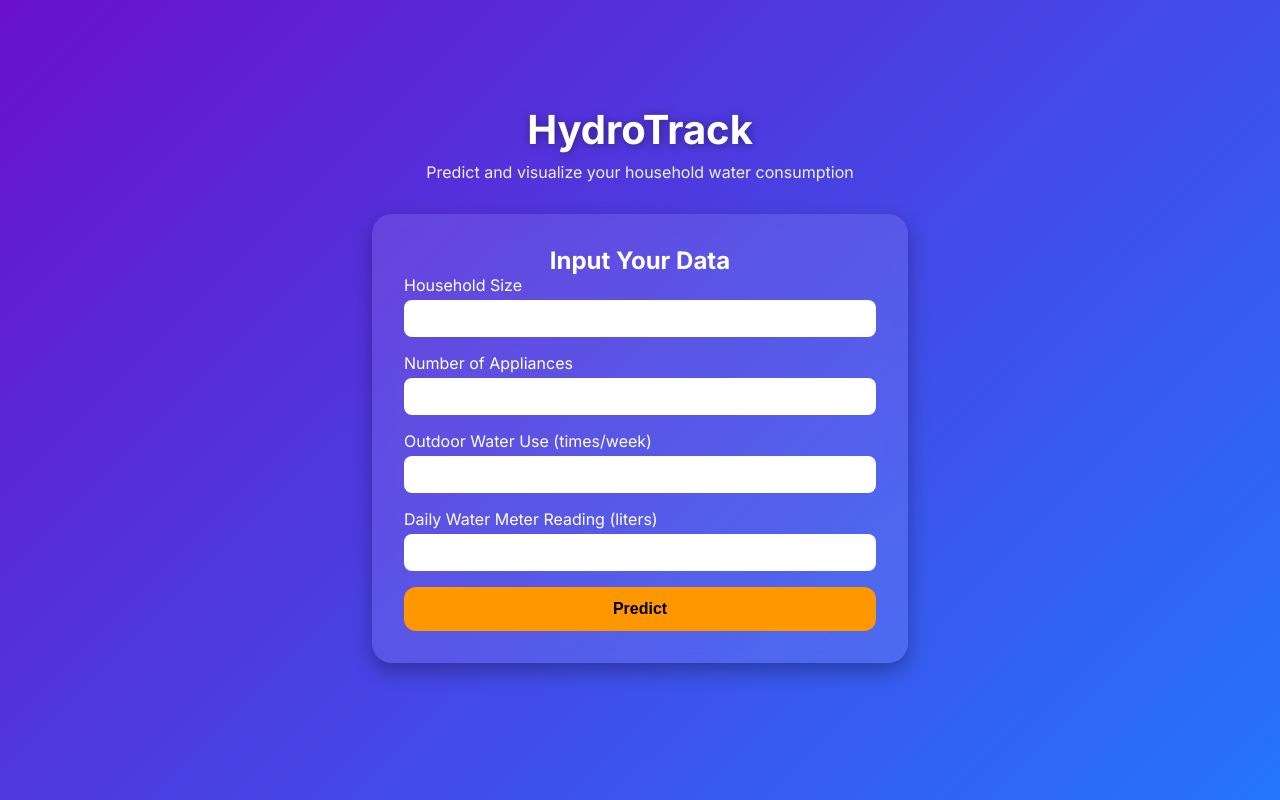
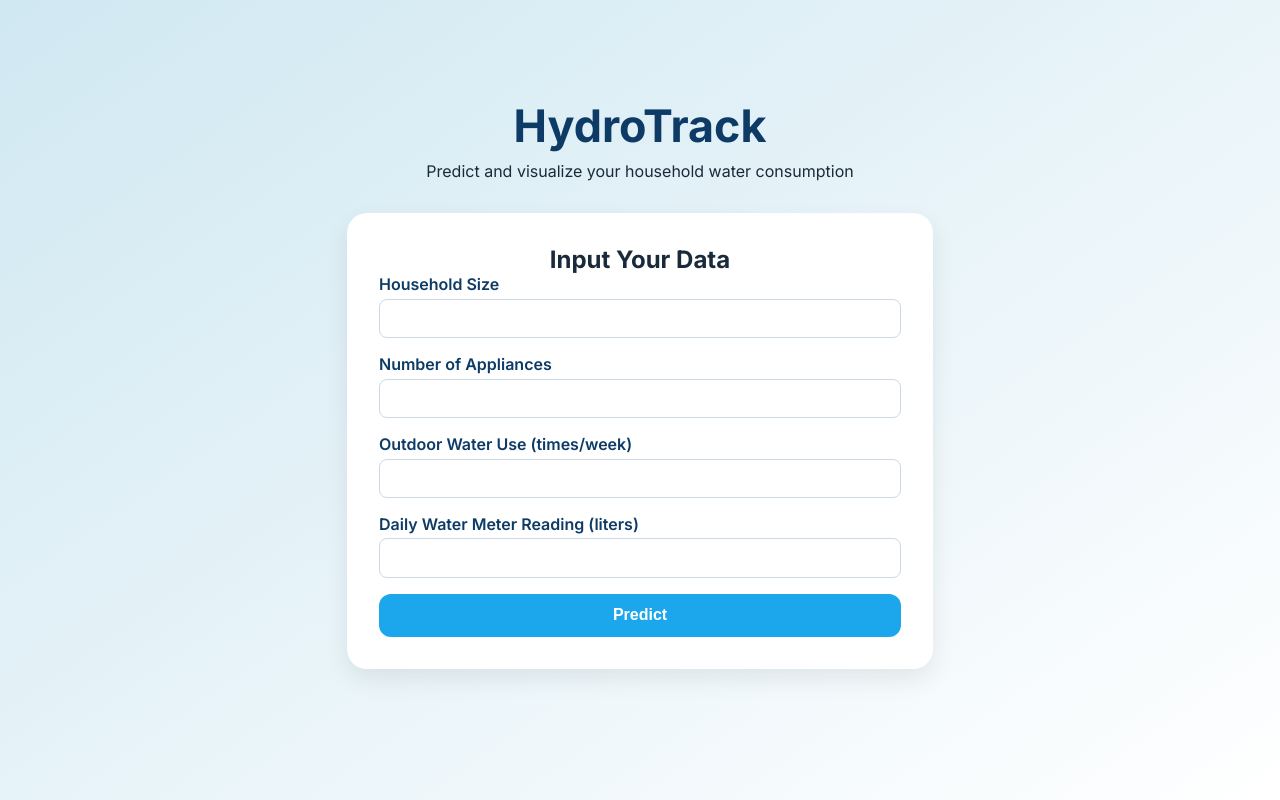
Before and after one commit to jiankarlocallejas-cpu/Hydrotrack, a plain HTML site: page frontend/index.html in a window 1280 px wide. Drawn offline with Linux system fonts and the light colour scheme.

Commit message:
Update style.css

```diff
--- a/frontend/style.css
+++ b/frontend/style.css
@@ -1,5 +1,4 @@
-/* L+Ratio */
-/* Fonts & Resets */
+/* Fonts & Reset */
 * {
   box-sizing: border-box;
   margin: 0;
@@ -8,8 +7,8 @@
 
 body {
   font-family: 'Inter', sans-serif;
-  background: linear-gradient(135deg, #6a11cb, #2575fc);
-  color: #fff;
+  background: linear-gradient(145deg, #d0e8f2, #ffffff);
+  color: #1a2a3a;
   display: flex;
   justify-content: center;
   align-items: center;
@@ -19,41 +18,40 @@ body {
 /* Container */
 .app-container {
   width: 95%;
-  max-width: 600px;
+  max-width: 650px;
   text-align: center;
   padding: 2rem;
 }
 
 /* Header */
 header h1 {
-  font-size: 2.5rem;
+  font-size: 2.8rem;
   font-weight: 700;
   margin-bottom: 0.5rem;
-  text-shadow: 1px 1px 10px rgba(0,0,0,0.4);
+  color: #0d3b66;
   animation: fadeDown 1s ease forwards;
 }
 
 header p {
   margin-bottom: 2rem;
   font-weight: 500;
-  color: #f0f0f0;
+  color: #1a2a3a;
   animation: fadeDown 1.2s ease forwards;
 }
 
-/* Form Card */
+/* Form Card & Result Card */
 .form-card, .result-card {
-  background: rgba(255, 255, 255, 0.1);
-  backdrop-filter: blur(10px);
+  background: #ffffff;
   border-radius: 20px;
   padding: 2rem;
   margin-bottom: 2rem;
-  box-shadow: 0 8px 20px rgba(0,0,0,0.3);
+  box-shadow: 0 10px 25px rgba(0,0,0,0.08);
   transition: transform 0.3s ease, box-shadow 0.3s ease;
 }
 
 .form-card:hover, .result-card:hover {
   transform: translateY(-5px);
-  box-shadow: 0 12px 25px rgba(0,0,0,0.4);
+  box-shadow: 0 15px 30px rgba(0,0,0,0.12);
 }
 
 /* Inputs */
@@ -62,14 +60,26 @@ header p {
   margin-bottom: 1rem;
 }
 
+label {
+  display: block;
+  font-weight: 600;
+  margin-bottom: 0.3rem;
+  color: #0d3b66;
+}
+
 input {
   width: 100%;
   padding: 0.6rem 0.8rem;
-  margin-top: 0.3rem;
   border-radius: 8px;
-  border: none;
+  border: 1px solid #cdd9e5;
   outline: none;
   font-size: 1rem;
+  transition: border-color 0.3s ease;
+}
+
+input:focus {
+  border-color: #1ca7ec;
+  box-shadow: 0 0 8px rgba(28,167,236,0.3);
 }
 
 /* Button */
@@ -78,8 +88,8 @@ button {
   padding: 0.8rem;
   border: none;
   border-radius: 12px;
-  background: #ff9800;
-  color: #000;
+  background: #1ca7ec;
+  color: #fff;
   font-weight: 700;
   font-size: 1rem;
   cursor: pointer;
@@ -87,7 +97,7 @@ button {
 }
 
 button:hover {
-  background: #ffc107;
+  background: #0d95d4;
   transform: scale(1.05);
 }
 
```
